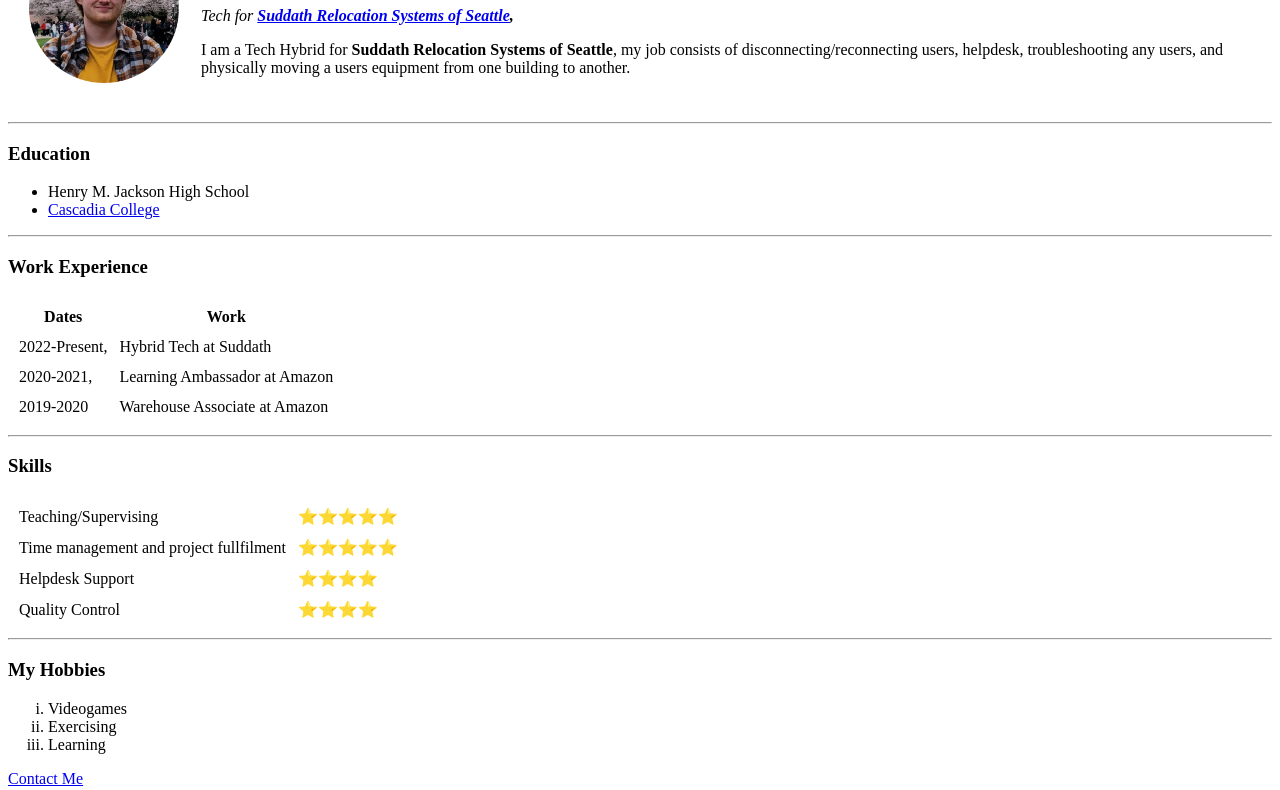
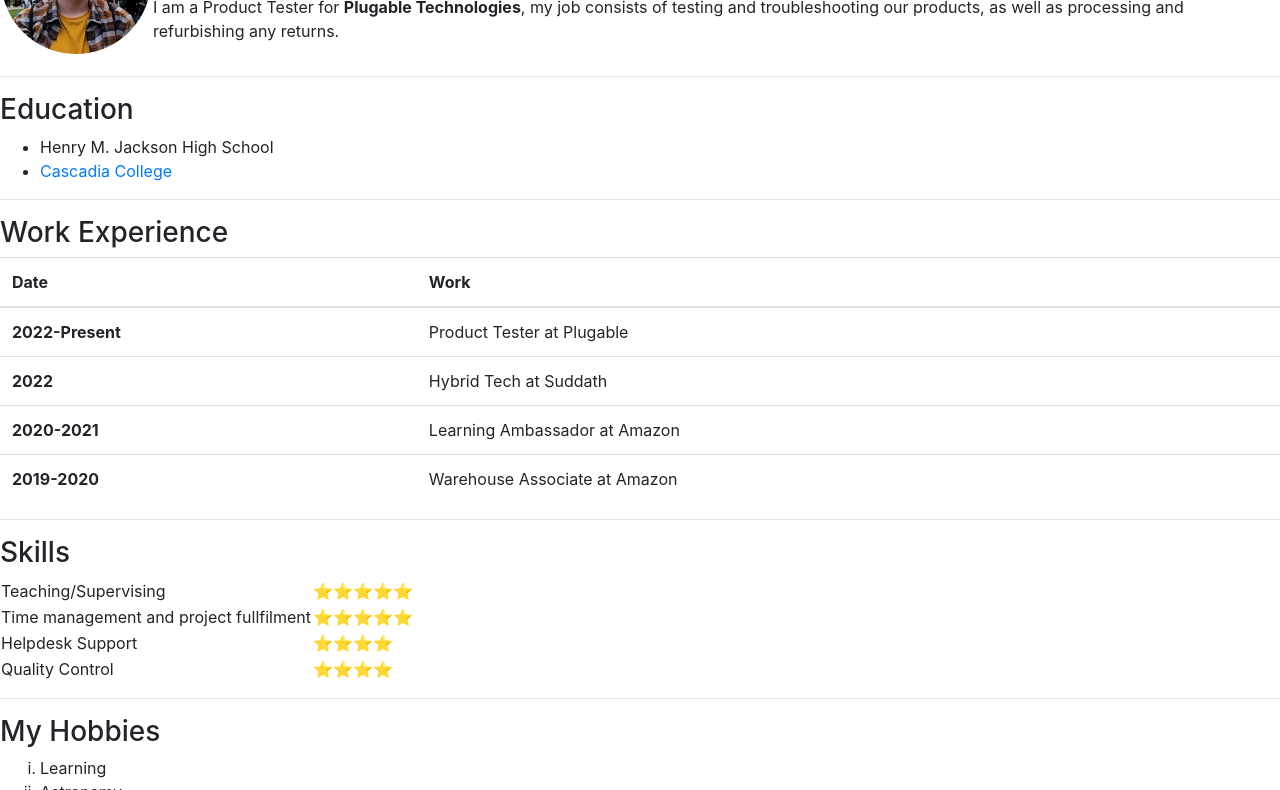
Before and after one commit to AustinKG/cv, a plain HTML site: page index.html in a window 1280 px wide. Shown: the part 102-892 px from the top of the page. Drawn offline with nearby package versions, Linux system fonts and the light colour scheme.

Commit message:
Add files via upload

```diff
--- a/index.html
+++ b/index.html
@@ -3,20 +3,23 @@
 
 <head>
   <meta charset="utf-8">
+    <meta name="viewport" content="width=device-width, initial-scale=1">
     <title>Austin's Personal Site</title>
+    <link rel="stylesheet" href="https://cdn.jsdelivr.net/npm/bootstrap@4.3.1/dist/css/bootstrap.min.css" integrity="sha384-ggOyR0iXCbMQv3Xipma34MD+dH/1fQ784/j6cY/iJTQUOhcWr7x9JvoRxT2MZw1T" crossorigin="anonymous">
 </head>
 
 <body>
-  <table cellspacing="20">
+  <script src="https://cdn.jsdelivr.net/npm/bootstrap@5.2.2/dist/js/bootstrap.bundle.min.js" integrity="sha384-OERcA2EqjJCMA+/3y+gxIOqMEjwtxJY7qPCqsdltbNJuaOe923+mo//f6V8Qbsw3" crossorigin="anonymous"></script>
+
+  <table border-spacing: 30px;>
     <tr>
       <td><img src="Images/austingrant.png" width="150" height="150" alt="Austins Profile Picture"></td>
       <td>
         <h1>Austin Grant</h1>
-        <p><em>Tech for <strong><a href="https://suddath.com/">Suddath Relocation Systems of Seattle</a>,</strong></em></p>
-        <p>I am a Tech Hybrid for <strong>Suddath Relocation Systems of Seattle</strong>,
-          my job consists of disconnecting/reconnecting
-          users, helpdesk, troubleshooting any users, and physically
-          moving a users equipment from one building to another.</p>
+        <p><em>Product Tester at <strong><a href="https://plugable.com/">Plugable Technologies</a>,</strong></em></p>
+        <p>I am a Product Tester for <strong>Plugable Technologies</strong>,
+          my job consists of testing and troubleshooting our products, as well as
+          processing and refurbishing any returns.</p>
       </td>
     </tr>
   </table>
@@ -29,23 +32,31 @@
   </ul>
   <hr>
   <h3>Work Experience</h3>
-  <table cellspacing="10">
+  <table class="table">
+    <thead>
       <tr>
-      <th>Dates</th>
-      <th>Work</th>
+        <th scope="col">Date</th>
+        <th scope="col">Work</th>
+      </tr>
+    </thead>
+    <tbody>
+      <tr>
+        <th scope="row">2022-Present</th>
+        <td>Product Tester at Plugable</td>
       </tr>
       <tr>
-      <td>2022-Present,</td>
+        <th scope="row">2022</th>
         <td>Hybrid Tech at Suddath</td>
       </tr>
       <tr>
-      <td>2020-2021,</td>
+        <th scope="row">2020-2021</th>
         <td>Learning Ambassador at Amazon</td>
       </tr>
       <tr>
-      <td>2019-2020</td>
+        <th scope="row">2019-2020</th>
         <td>Warehouse Associate at Amazon</td>
       </tr>
+    </tbody>
   </table>
   <hr>
   <h3>Skills</h3>
@@ -67,9 +78,10 @@
   <hr>
   <h3>My Hobbies</h3>
   <ol type="i">
+    <li>Learning</li>
+    <li>Astronomy</li>
+    <li>Exercising</li>
     <li>Videogames</li>
-    <li>Exercising</li>
-    <li>Learning</li>
   </ol>
   <a href="contact.html">Contact Me</a>
 </body>
```
Lines whose indentation alone changed are shown as unchanged.
